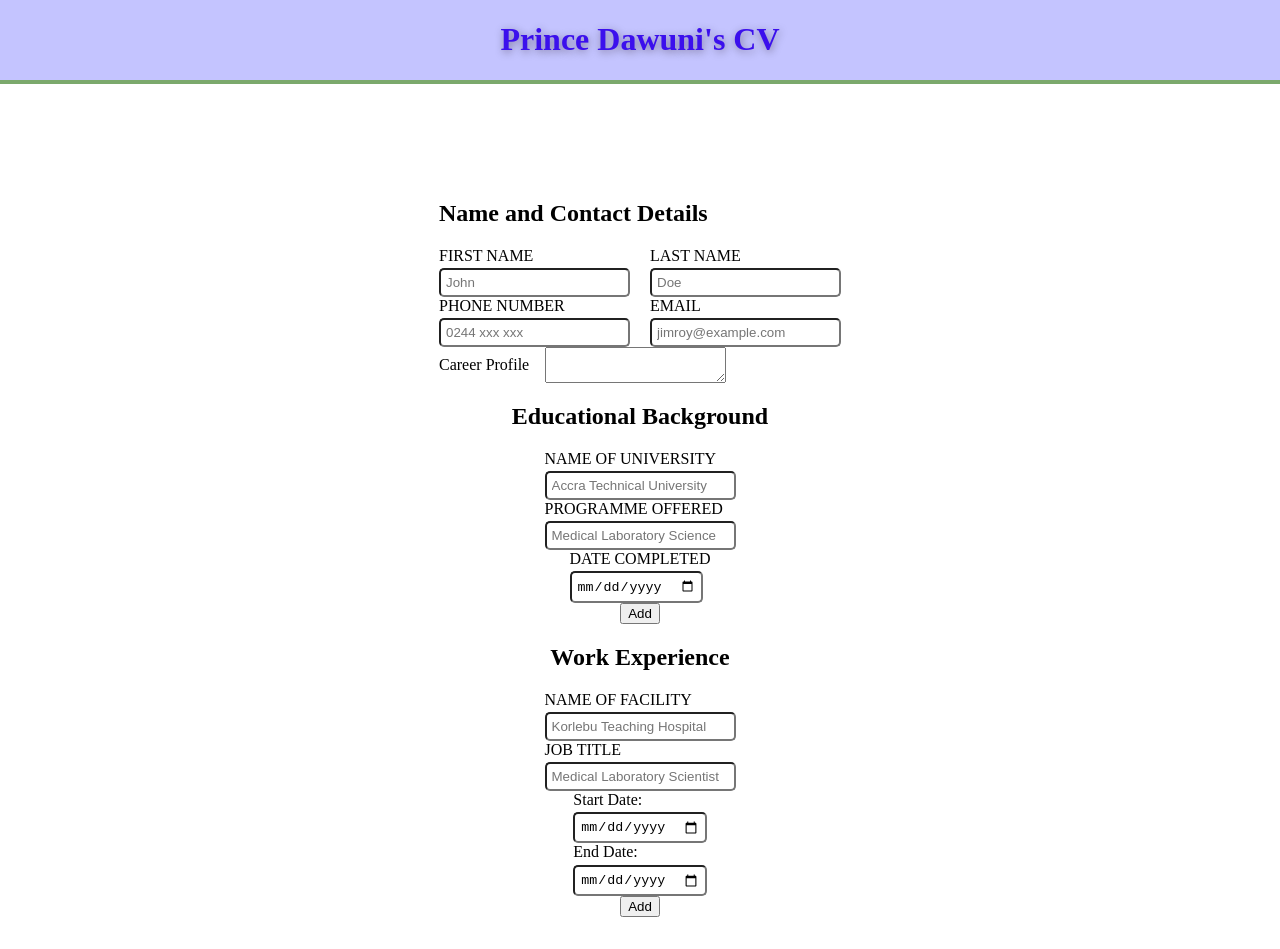
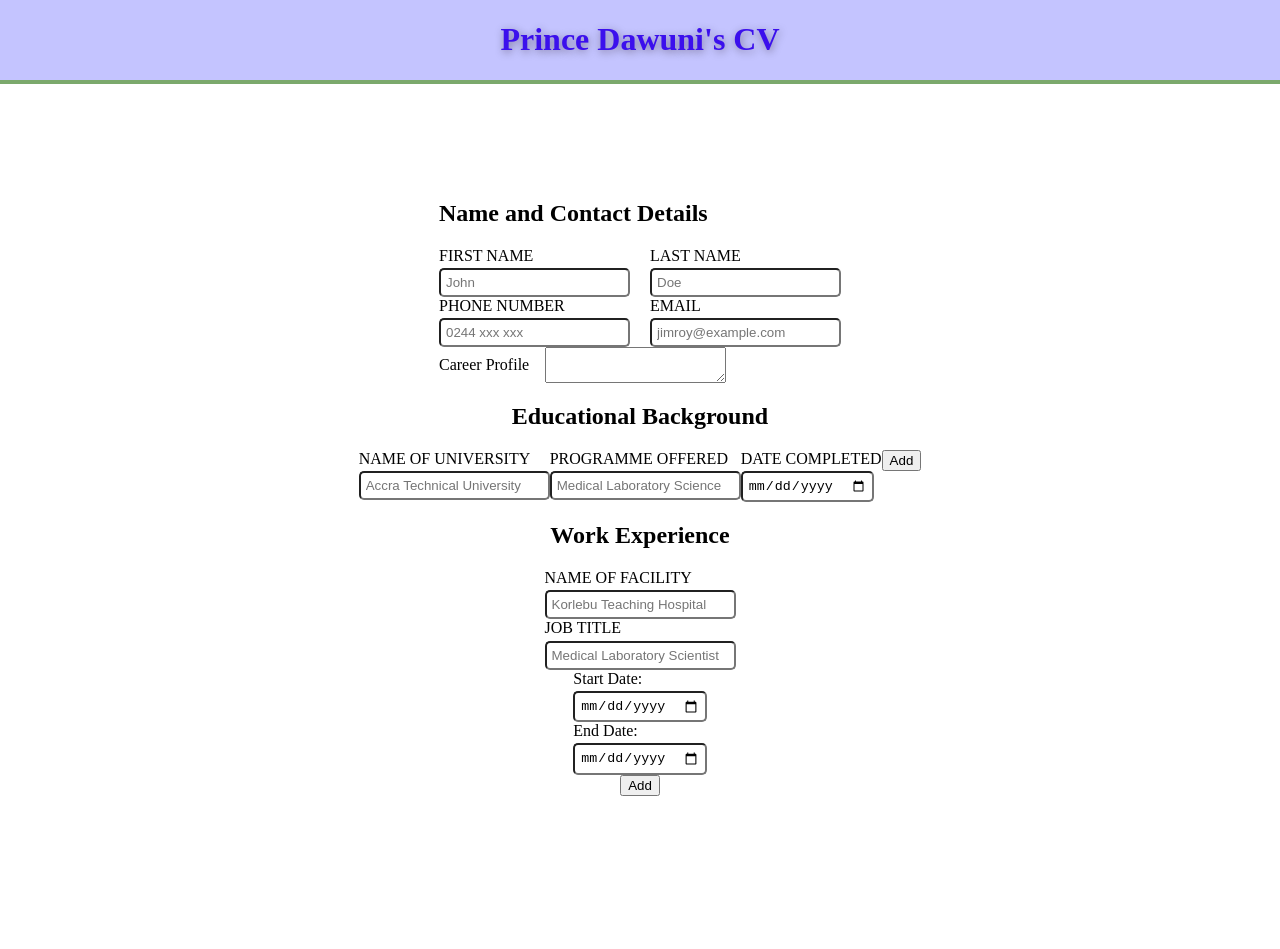
Before and after one commit to Devkass7/CV-APP, a React (Vite) app in the folder cv-app/: page / in a window 1280 px wide. After the commit the page ends 828 px from the top, so only its background shows below. Built offline with nearby package versions, Linux system fonts and the light colour scheme.

Commit message:
feat(educational): add layout wrapper and flex styling to

```diff
--- a/cv-app/src/components/Forms/Educational.jsx
+++ b/cv-app/src/components/Forms/Educational.jsx
@@ -1,22 +1,31 @@
-export default function EducationalBackground(){
-    return <>
+export default function EducationalBackground() {
+  return (
+    <> <h2>Educational Background</h2>
+     <div className="education">
 
-    <h2>Educational Background</h2>
     <div>
       <label htmlFor="school">NAME OF UNIVERSITY</label>
-    <input type="text" id="school" placeholder="Accra Technical University" /></div>
+      <input type="text" id="school" placeholder="Accra Technical University" />
+    </div>
 
     <div>
       <label htmlFor="programme">PROGRAMME OFFERED</label>
-    <input type="text" id="programme" placeholder="Medical Laboratory Science" />
+      <input
+        type="text"
+        id="programme"
+        placeholder="Medical Laboratory Science"
+      />
     </div>
     <div>
       <label htmlFor="date">DATE COMPLETED</label>
-    <input type="date" id="date"/>
+      <input type="date" id="date" />
     </div>
 
-<div><button>Add</button></div>
+    <div>
+      <button>Add</button>
+    </div>
+  </div></>
 
+  )
 
-    </>
 }
--- a/cv-app/src/styles.css
+++ b/cv-app/src/styles.css
@@ -53,3 +53,8 @@ form{
  gap: 1em;
 
 }
+
+.education{
+    display: flex;
+    flex-direction: row;
+}
```
Lines whose indentation alone changed are shown as unchanged.
